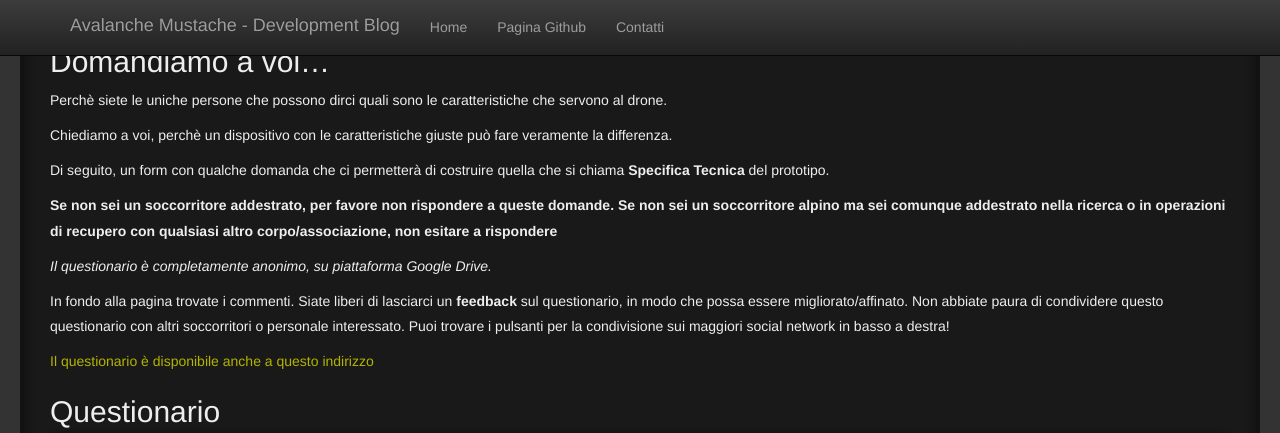
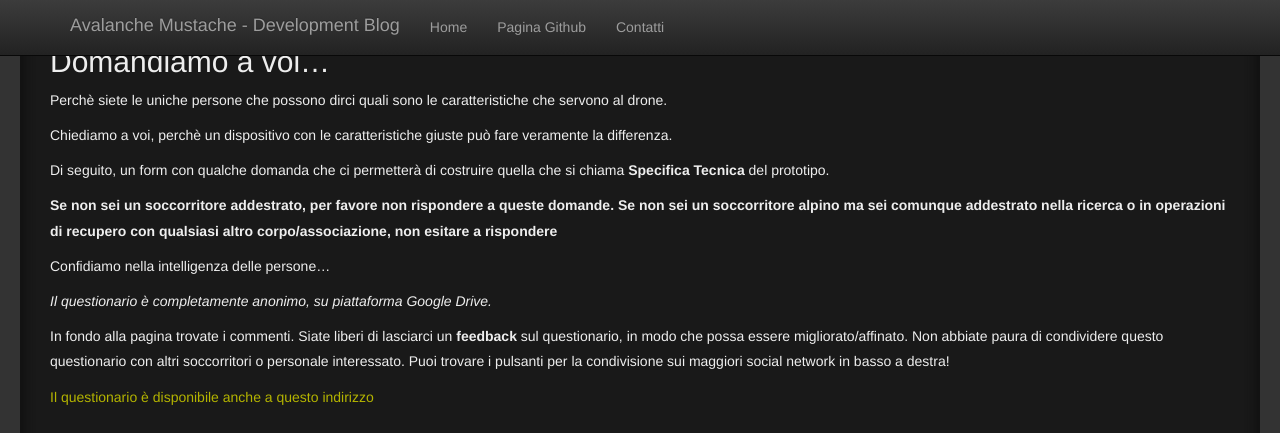
Before and after one commit to AvalancheMustache/AvalancheMustache.github.io, a Jekyll site: the page built from _posts/2014-04-01-domande-ai-soccorritori.markdown, in a window 1280 px wide and 1400 px high, scrolled down 196 px. Shown: the top 433 px of the window. Built offline with Jekyll 4.4.1, drawn with Linux system fonts in a browser that asks for light colours; nearby versions of some CDN libraries; some web fonts are replaced; comment, search, counter and statistics services are not loaded.

Commit message:
minor fixes

```diff
--- a/_posts/2014-04-01-domande-ai-soccorritori.markdown
+++ b/_posts/2014-04-01-domande-ai-soccorritori.markdown
@@ -18,6 +18,8 @@ Di seguito, un form con qualche domanda che ci permetterà di costruire quella c
 
 **Se non sei un soccorritore addestrato, per favore non rispondere a queste domande. Se non sei un soccorritore alpino ma sei comunque addestrato nella ricerca o in operazioni di recupero con qualsiasi altro corpo/associazione, non esitare a rispondere**
 
+Confidiamo nella intelligenza delle persone...
+
 _Il questionario è completamente anonimo, su piattaforma Google Drive._
 
 In fondo alla pagina trovate i commenti. Siate liberi di lasciarci un **feedback** sul questionario, in modo che possa essere migliorato/affinato.
@@ -48,7 +50,7 @@ iframe {
 </style>
 
 <div class="iframe-div">
-    <iframe src="http://docs.google.com/forms/d/1H7rHbB6h1ubsUsPQx8HfK6ZDed06bpzerJIBpbgcQdY/viewform?embedded=true" frameborder="0">Caricamento in corso...</iframe>
+    <iframe class="iframe-google" src="http://docs.google.com/forms/d/1H7rHbB6h1ubsUsPQx8HfK6ZDed06bpzerJIBpbgcQdY/viewform?embedded=true" frameborder="0">Caricamento in corso...</iframe>
 </div>
 
 ## Grazie!
```
Also changed, not shown: other parts of _posts/2014-04-01-domande-ai-soccorritori.markdown (+1 -1 lines).
